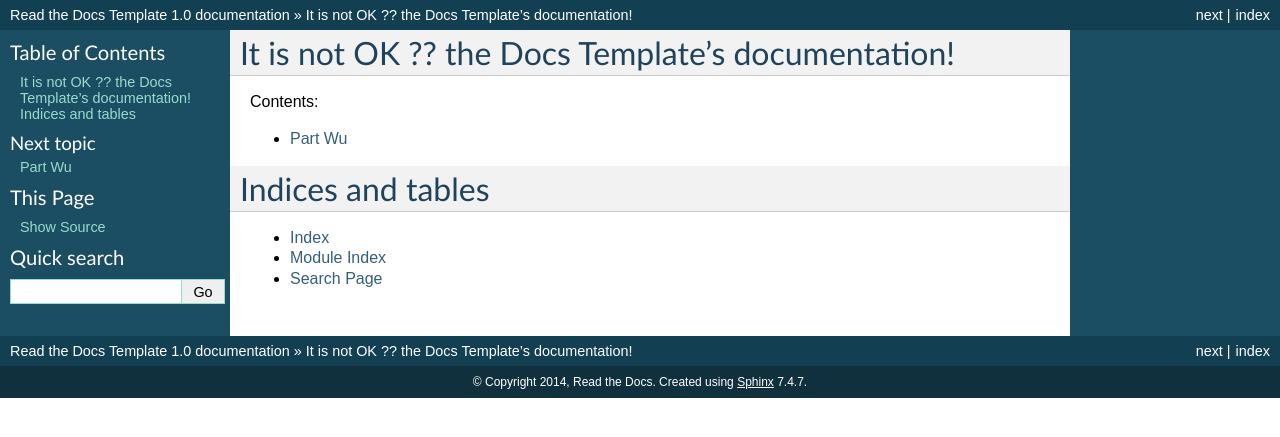
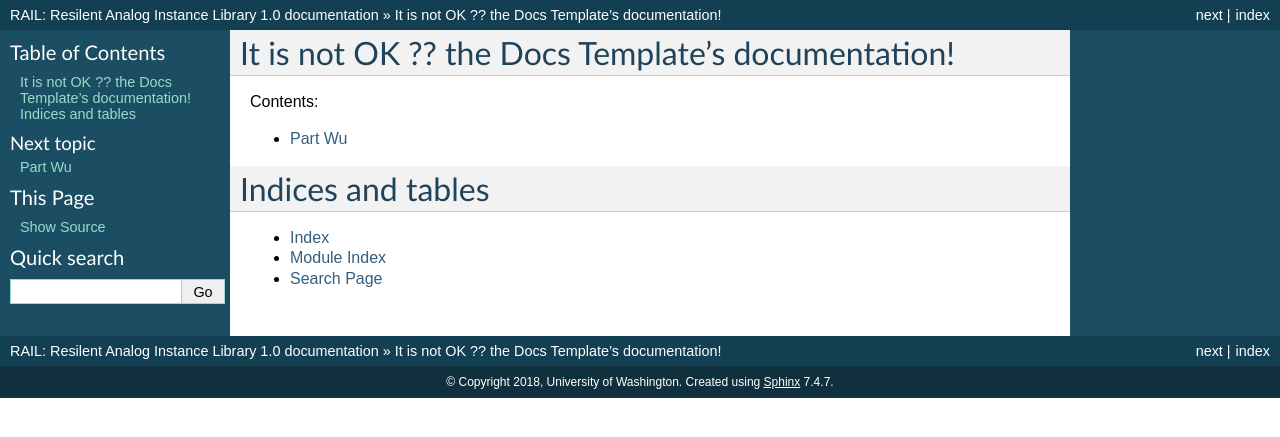
Before and after one commit to silicontalks/raildoc, a Sphinx documentation site: the page built from docs/index.rst, in a window 1280 px wide. Shown: the top 437 px of the page. Built offline with Sphinx 7.4.7, drawn with Linux system fonts in a browser that asks for light colours.

Commit message:
Update conf.py

```diff
--- a/docs/conf.py
+++ b/docs/conf.py
@@ -43,8 +43,8 @@ source_suffix = '.rst'
 master_doc = 'index'
 
 # General information about the project.
-project = u'Read the Docs Template'
-copyright = u'2014, Read the Docs'
+project = u'RAIL: Resilent Analog Instance Library'
+copyright = u'2018, University of Washington'
 
 # The version info for the project you're documenting, acts as replacement for
 # |version| and |release|, also used in various other places throughout the
```
